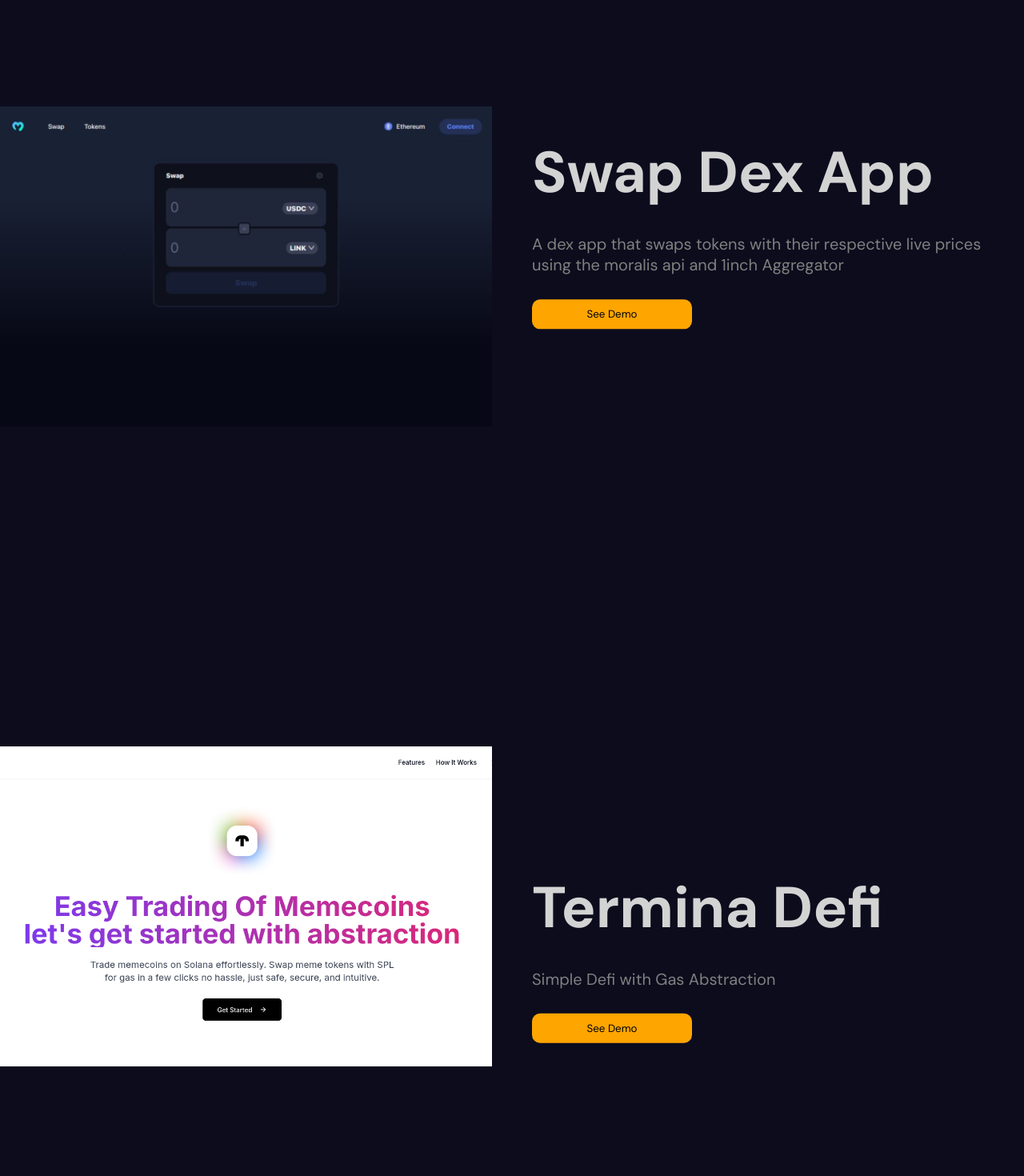
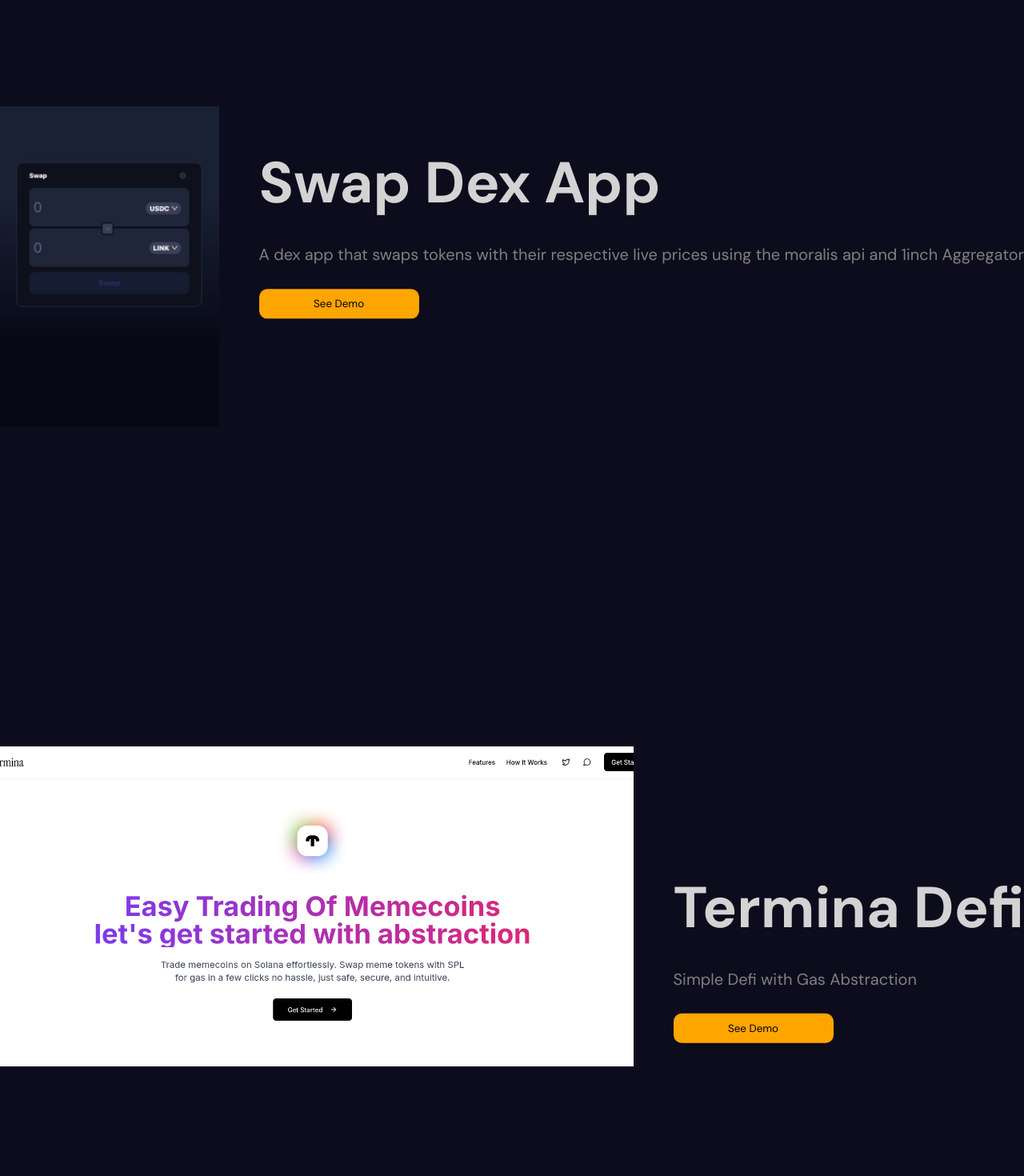
Before and after one commit to OrsiniBr/Portfly-Udeh, a React (Vite) app: page / in a window 1280 px wide. Shown: the part 1820-3290 px from the top of the page at 80% size. Built offline with nearby package versions, Linux system fonts and the light colour scheme.

Commit message:
add project links

```diff
--- a/package.json
+++ b/package.json
@@ -14,6 +14,7 @@
     "framer-motion": "^10.16.4",
     "react": "18.2.0",
     "react-dom": "18.2.0",
+    "react-router-dom": "^7.5.3",
     "sass": "^1.68.0"
   },
   "devDependencies": {
--- a/src/components/portfolio/Portfolio.jsx
+++ b/src/components/portfolio/Portfolio.jsx
@@ -1,29 +1,30 @@
 import { useRef } from "react";
 import "./portfolio.scss";
 import { motion, useScroll, useSpring, useTransform } from "framer-motion";
+import { Link } from "react-router-dom";
 
 const items = [
   {
     id: 1,
     title: "Swap Dex App",
-    img: "../../public/dexThumb.png",
+    img: "/dexThumb.png",
     desc: "A dex app that swaps tokens with their respective live prices using the moralis api and 1inch Aggregator",
-    link: "https://swap-dex-q24w.vercel.app/",
+    href: "https://swap-dex-q24w.vercel.app/",
   },
   {
     id: 2,
     title: "Termina Defi",
-    img: "../../public/terminaThumb.png",
+    img: "/terminaThumb.png",
     desc: " Simple Defi with Gas Abstraction",
-    link: "https://termina.fun/",
+    href: "https://termina.fun/",
   },
   {
     id: 3,
     title: "Ecommerce Yonder",
-    img: "../../public/yondercommThumb.png",
+    img: "/yondercommThumb.png",
     desc: "A fulstack ecommerce app with a custom backend and stripe payment integration",
-    link: "https://yondercomm-sales.onrender.com/"
-  }
+    href: "https://yondercomm-sales.onrender.com/",
+  },
 ];
 
 const Single = ({ item }) => {
@@ -36,17 +37,19 @@
   const y = useTransform(scrollYProgress, [0, 1], [-300, 300]);
 
   return (
-    <section >
+    <section>
       <div className="container">
         <div className="wrapper">
           <div className="imageContainer" ref={ref}>
             <img src={item.img} alt="" />
           </div>
-          <motion.div className="textContainer" style={{y}}>
-            <h2>{item.title}</h2>
-            <p>{item.desc}</p>
-            <button>See Demo</button>
-          </motion.div>
+          <Link to={item.href}>
+            <motion.div className="textContainer" style={{ y }}>
+              <h2>{item.title}</h2>
+              <p>{item.desc}</p>
+              <button>See Demo</button>
+            </motion.div>
+          </Link>
         </div>
       </div>
     </section>
--- a/src/main.jsx
+++ b/src/main.jsx
@@ -1,9 +1,12 @@
-import React from 'react'
-import ReactDOM from 'react-dom/client'
-import App from './App.jsx'
+import React from "react";
+import ReactDOM from "react-dom/client";
+import App from "./App.jsx";
+import { BrowserRouter } from "react-router-dom";
 
-ReactDOM.createRoot(document.getElementById('root')).render(
+ReactDOM.createRoot(document.getElementById("root")).render(
   <React.StrictMode>
-    <App />
-  </React.StrictMode>,
-)
+    <BrowserRouter>
+      <App />
+    </BrowserRouter>
+  </React.StrictMode>
+);
```
Also changed, not shown: 1 other file (tests, documents, lock files or other folders).
